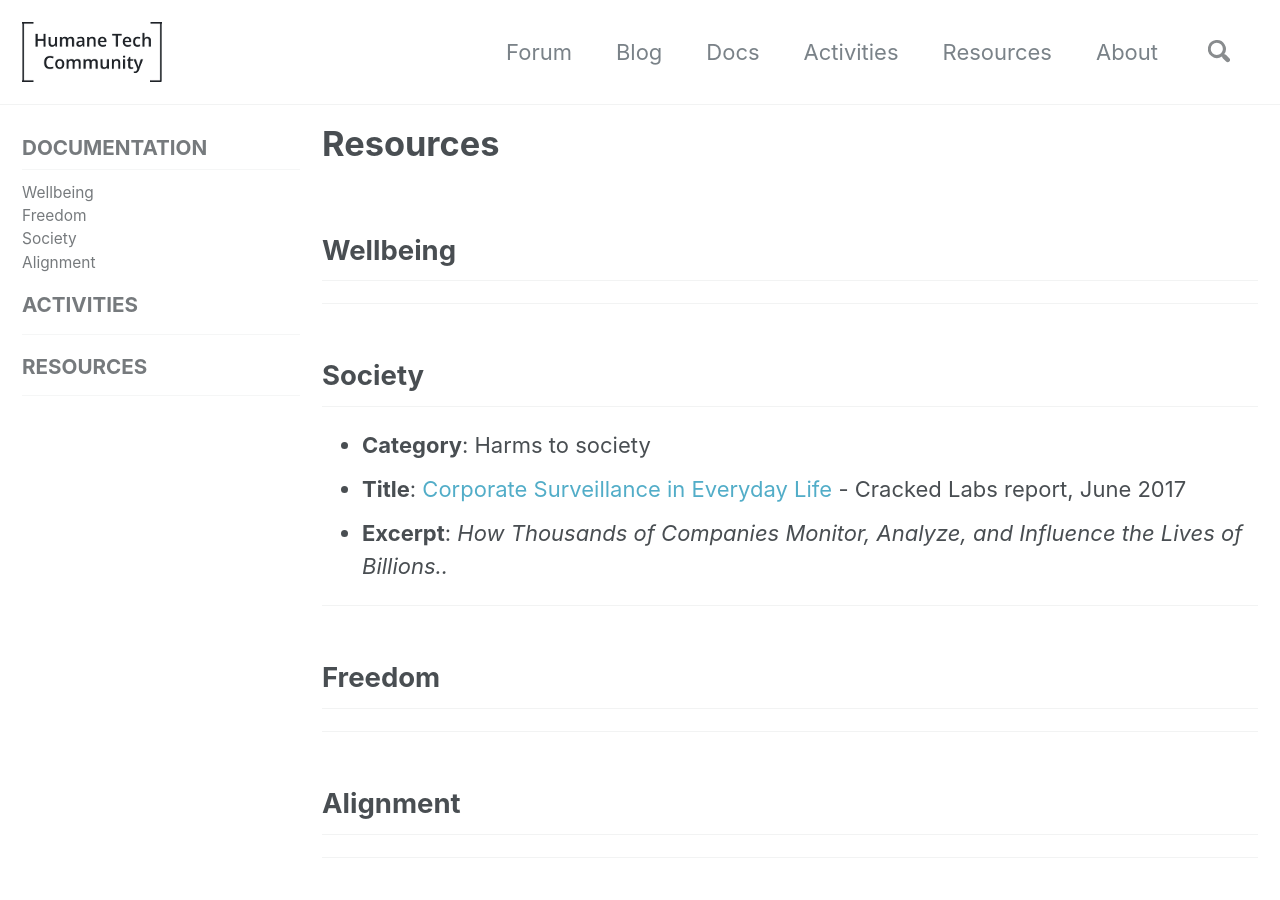
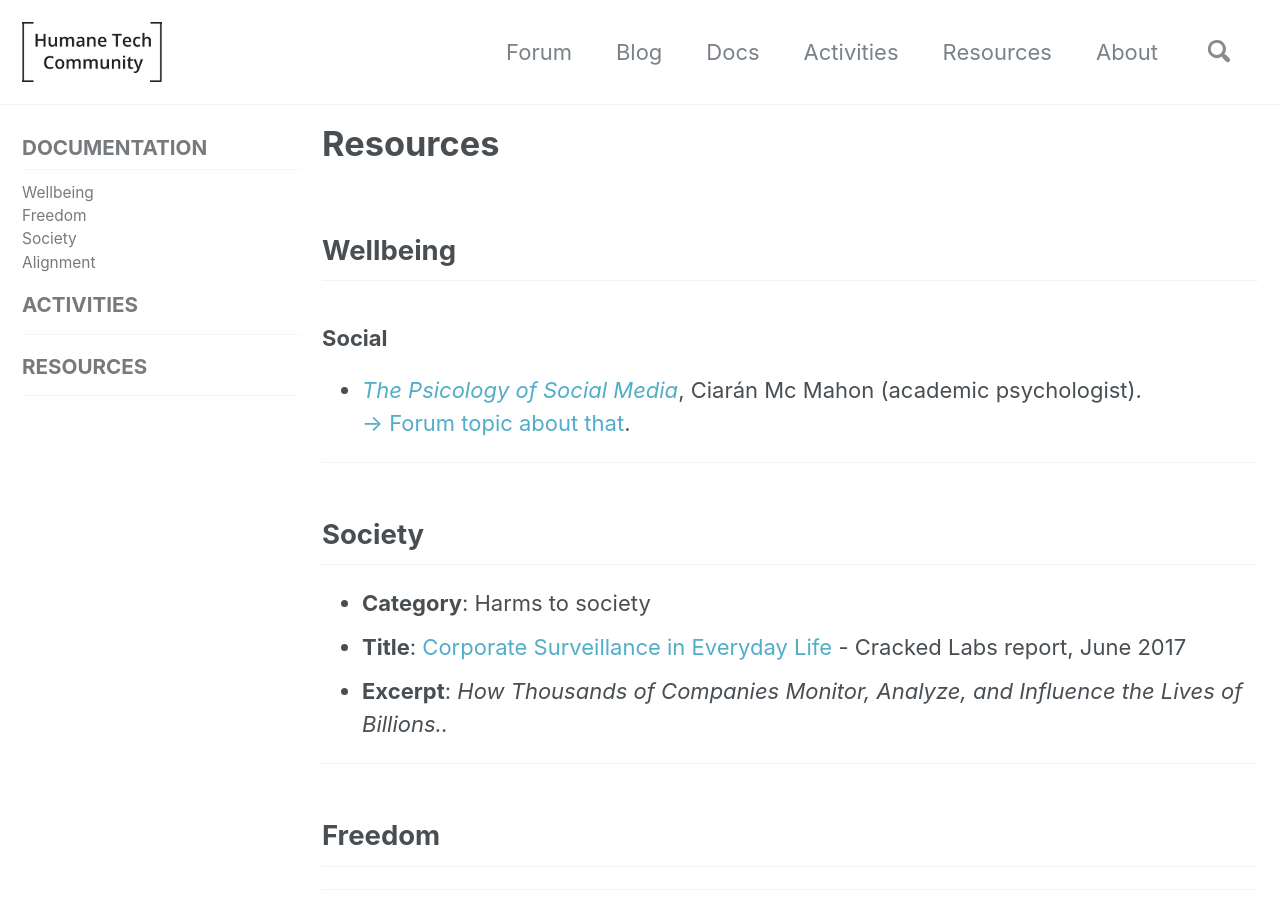
Before and after one commit to humanetech-community/community-hub, a Jekyll site: the page built from _resources/00-resources-root.md, in a window 1280 px wide and 900 px high. Built offline with Jekyll 4.4.1, drawn with Linux system fonts in a browser that asks for light colours; cached includes are drawn as plain includes; nearby versions of some CDN libraries.

Commit message:
Resource added

```diff
--- a/_resources/00-resources-root.md
+++ b/_resources/00-resources-root.md
@@ -12,6 +12,14 @@ custom_pagination:
 ---
 
 ## Wellbeing
+
+### Social
+
+- [_The Psicology of Social Media_](https://www.routledge.com/The-Psychology-of-Social-Media-1st-Edition/Mc-Mahon/p/book/9781138047754), Ciarán Mc Mahon (academic psychologist).
+<br/>
+[-> Forum topic about that](https://community.humanetech.com/t/new-book-the-psychology-of-social-media/3759).
+
+
 
 ---
 
```
